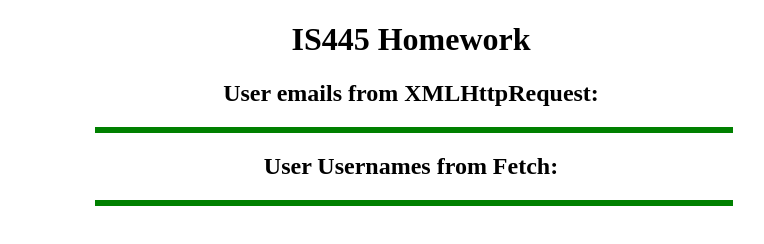
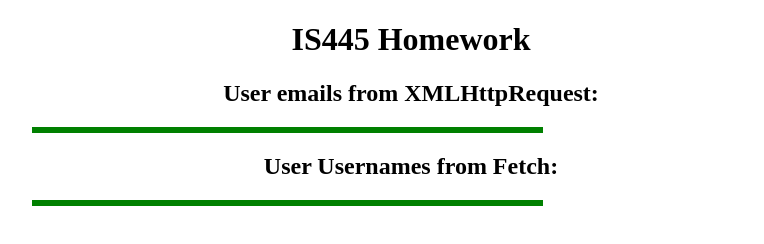
Before and after one commit to lauraramirez02/hw-5, a plain HTML site: page index.html in a window 1280 px wide. Shown: the whole page, without its empty margins (229-993 px from the left). Drawn offline with Linux system fonts and the light colour scheme; no server answers.

Commit message:
Update style.css

```diff
--- a/style.css
+++ b/style.css
@@ -1,8 +1,8 @@
 div{
         border: green solid 3px;
-        width: 50%;
-        margin-left: 25%;
-        margin-right: 25%;
+        width: 40%;
+        margin-left: 20%;
+        margin-right: 20%;
 
 }
 h1, h2{
```
